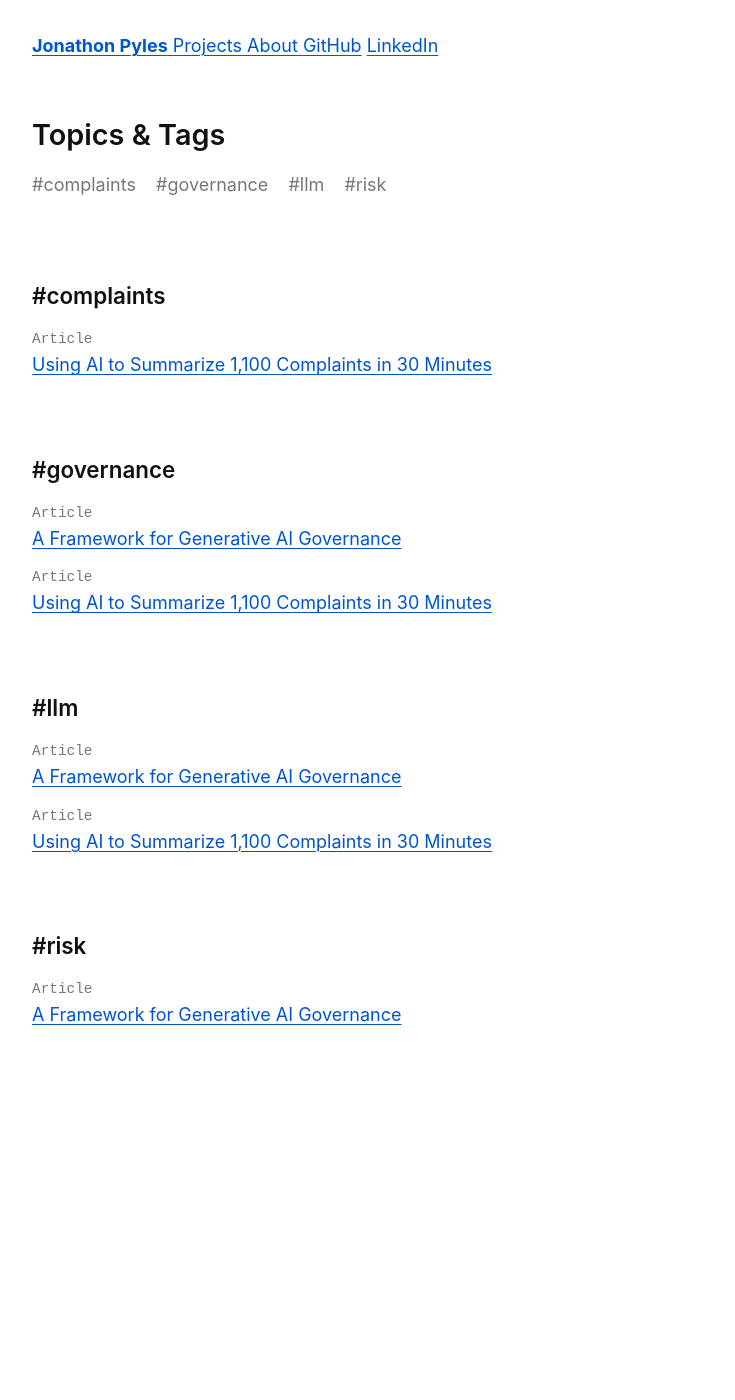
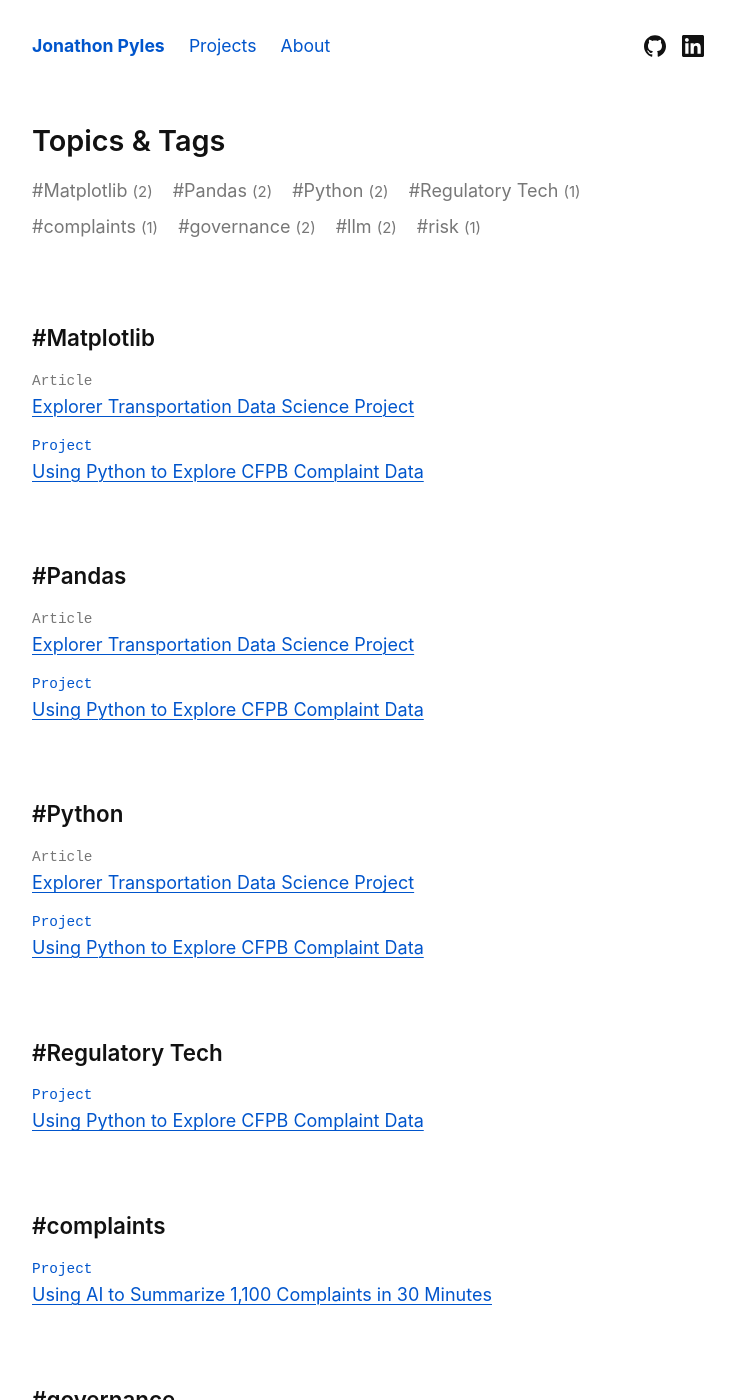
Before and after one commit to JNPyles/JNPyles.github.io, a Jekyll site: the page built from tags.html, in a window 1280 px wide and 1400 px high. Shown: the whole window, without its empty margins (272-1007 px from the left). Built offline with Jekyll 4.4.1, drawn with Linux system fonts in a browser that asks for light colours.

Commit message:
Website Updates
Website Updates

```diff
--- a/_layouts/default.html
+++ b/_layouts/default.html
@@ -7,23 +7,31 @@
     <link rel="stylesheet" href="/assets/css/style.css">
 </head>
 <body>
-    <nav>
+    <nav class="site-nav">
+        <div class="nav-links">
             <a href="/" class="{% if page.url == '/' or page.url == '/index.html' %}active{% endif %}">
                 <b>{{ site.title }}</b>
             </a>
-
             <a href="/projects/" class="{% if page.url contains '/projects/' %}active{% endif %}">
                 Projects
             </a>
-
             <a href="/about/" class="{% if page.url contains '/about/' %}active{% endif %}">
                 About
             </a>
+        </div>
 
-        <a href="https://github.com/JNPyles" target="_blank">GitHub</a>
-
-        <a href="https://www.linkedin.com/in/jonathonpyles/" target="_blank">LinkedIn</a>
-
+        <div class="nav-icons">
+            <a href="https://github.com/JNPyles" target="_blank" aria-label="GitHub">
+                <svg viewBox="0 0 24 24" xmlns="http://www.w3.org/2000/svg">
+                    <path d="M12 .297c-6.63 0-12 5.373-12 12 0 5.303 3.438 9.8 8.205 11.385.6.113.82-.258.82-.577 0-.285-.01-1.04-.015-2.04-3.338.724-4.042-1.61-4.042-1.61C4.422 18.07 3.633 17.7 3.633 17.7c-1.087-.744.084-.729.084-.729 1.205.084 1.838 1.236 1.838 1.236 1.07 1.835 2.809 1.305 3.495.998.108-.776.417-1.305.76-1.605-2.665-.3-5.466-1.332-5.466-5.93 0-1.31.465-2.38 1.235-3.22-.135-.303-.54-1.523.105-3.176 0 0 1.005-.322 3.3 1.23.96-.267 1.98-.399 3-.405 1.02.006 2.04.138 3 .405 2.28-1.552 3.285-1.23 3.285-1.23.645 1.653.24 2.873.12 3.176.765.84 1.23 1.91 1.23 3.22 0 4.61-2.805 5.625-5.475 5.92.42.36.81 1.096.81 2.22 0 1.606-.015 2.896-.015 3.286 0 .315.21.69.825.57C20.565 22.092 24 17.592 24 12.297c0-6.627-5.373-12-12-12"/>
+                </svg>
+            </a>
+            <a href="https://www.linkedin.com/in/jonathonpyles/" target="_blank" aria-label="LinkedIn">
+                <svg viewBox="0 0 24 24" xmlns="http://www.w3.org/2000/svg">
+                    <path d="M20.447 20.452h-3.554v-5.569c0-1.328-.027-3.037-1.852-3.037-1.853 0-2.136 1.445-2.136 2.939v5.667H9.351V9h3.414v1.561h.046c.477-.9 1.637-1.85 3.37-1.85 3.601 0 4.267 2.37 4.267 5.455v6.286zM5.337 7.433c-1.144 0-2.063-.926-2.063-2.065 0-1.138.92-2.063 2.063-2.063 1.14 0 2.064.925 2.064 2.063 0 1.139-.925 2.065-2.064 2.065zm1.782 13.019H3.555V9h3.564v11.452zM22.225 0H1.771C.792 0 0 .774 0 1.729v20.542C0 23.227.792 24 1.771 24h20.451C23.2 24 24 23.227 24 22.271V1.729C24 .774 23.2 0 22.222 0h.003z"/>
+                </svg>
+            </a>
+        </div>
     </nav>
     <main>
         {{ content }}
--- a/projects.html
+++ b/projects.html
@@ -8,7 +8,9 @@
 <p>A collection of my technical work, Python scripts, and risk management pipelines.</p>
 
 <ul class="post-list year-grouped">
-  {% for project in site.categories.project %}
+  {% for project in site.posts %}
+
+    {% if project.layout == 'project' %}
       <li>
         <a href="{{ project.link | default: project.url }}">{{ project.title }}</a>
 
@@ -20,5 +22,7 @@
           </span>
         {% endif %}
       </li>
+    {% endif %}
+
   {% endfor %}
 </ul>
--- a/tags.html
+++ b/tags.html
@@ -11,7 +11,7 @@
 <div style="margin-bottom: 3rem; line-height: 2;">
   {% for tag in sorted_tags %}
     <a href="#{{ tag[0] | slugify }}" style="margin-right: 15px; border-bottom: none;" class="tag-link">
-      #{{ tag[0] }}
+      #{{ tag[0] }} <small>({{ tag[1].size }})</small>
     </a>
   {% endfor %}
 </div>
@@ -24,13 +24,15 @@
   <ul class="post-list">
     {% for post in tag[1] %}
       <li>
-        {% if post.category == 'project' %}
+
+        {% if post.layout == 'project' %}
             <span class="post-meta date-short" style="color: var(--link);">Project</span>
         {% else %}
             <span class="post-meta date-short">Article</span>
         {% endif %}
 
         <a href="{{ post.external_url | default: post.link | default: post.url }}">{{ post.title }}</a>
+
       </li>
     {% endfor %}
   </ul>
```
Also changed, not shown: _posts/2024-08-07-cfpb-complaint-analysis.md (+1 -1 lines), _posts/2024-08-31-summarizing-complaints.md (+1 -1 lines), _posts/2025-01-25-transportation-data.md (+1 -1 lines). Lines whose indentation alone changed are shown as unchanged.
